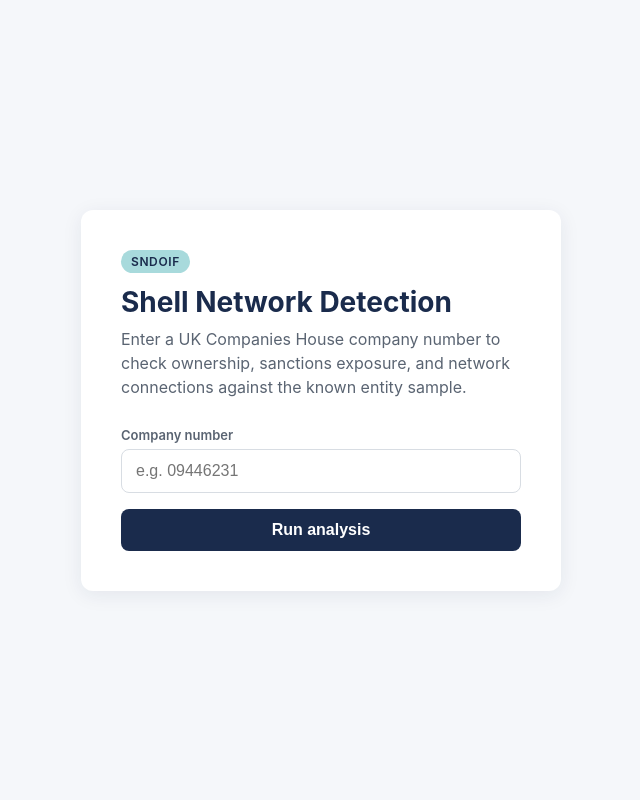
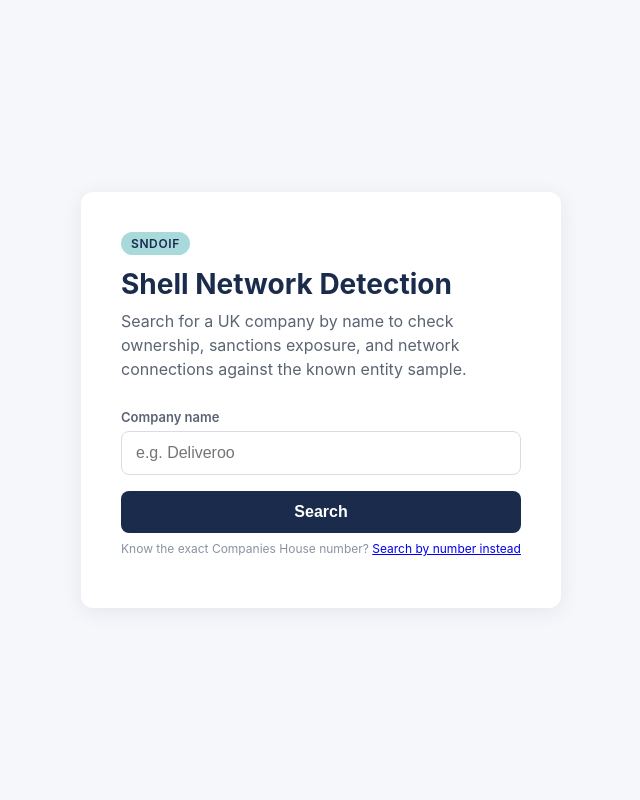
Before and after one commit to VilmaXavier/sndoif, a Flask app: page / in a window 1280 px wide. Shown: the whole page, without its empty margins (319-959 px from the left). Run offline with Flask 3, Linux system fonts and the light colour scheme.

Commit message:
Add company name search: Companies House search endpoint + a results-picker page before running the full pipeline

```diff
--- a/frontend/app.py
+++ b/frontend/app.py
@@ -1,12 +1,12 @@
 """
 SNDOIF -- minimal web frontend.
 
-A small Flask app: type a Companies House company number, and the
-server runs the real ownership pipeline against it (live API calls),
-checks it against the existing entity sample for shared-person and
-red-flag connections, and displays the results plus two embedded
-interactive graphs: a focused view (just this company's immediate
-network) and a full view (the entire known sample).
+Supports searching by company name (via Companies House's search
+endpoint, showing a list of candidates to choose from) or by an exact
+company number (skipping straight to analysis). Runs the real
+ownership pipeline live, checks it against the existing entity sample
+for shared-person and red-flag connections, and displays results plus
+two embedded interactive graphs: a focused view and a full view.
 """
 
 import logging
@@ -17,7 +17,7 @@ from flask import Flask, render_template, request
 
 from fusion.scoring import score_all_pairs
 from fusion.visualization import build_visualization
-from ownership.companies_house import build_ownership_records
+from ownership.companies_house import build_ownership_records, search_companies_by_name
 from ownership.ownership_graph import (
     build_graph,
     detect_jurisdiction_red_flags,
@@ -44,6 +44,20 @@ os.makedirs(GRAPH_OUTPUT_DIR, exist_ok=True)
 def index():
     """The search form page."""
     return render_template("index.html")
+
+
+@app.route("/search-by-name", methods=["POST"])
+def search_by_name():
+    """Search Companies House by name, show a list of candidates to pick from."""
+    query = request.form.get("query", "").strip()
+
+    if not query:
+        return render_template("index.html", error="Please enter a company name.")
+
+    logger.info("Searching by name: %s", query)
+    results = search_companies_by_name(query)
+
+    return render_template("name_results.html", query=query, results=results)
 
 
 @app.route("/search", methods=["POST"])
@@ -91,9 +105,6 @@ def search():
         if searched_record.company_name in f["companies"]
     ]
 
-    # Build BOTH a focused view (this company's immediate network) and
-    # a full view (every company in the current sample) -- the results
-    # page lets the analyst toggle between them without a page reload.
     if searched_record.company_name in graph:
         focused_graph = nx.ego_graph(graph, searched_record.company_name, radius=2, undirected=True)
     else:
--- a/frontend/templates/index.html
+++ b/frontend/templates/index.html
@@ -5,113 +5,38 @@
     <meta name="viewport" content="width=device-width, initial-scale=1.0">
     <title>SNDOIF -- Shell Network Detection</title>
     <style>
-        :root {
-            --navy: #1a2b4c;
-            --blue: #457b9d;
-            --light-blue: #a8dadc;
-            --bg: #f5f7fa;
-            --red: #e63946;
-            --green: #2a9d8f;
-            --border: #d8dde3;
-        }
+        :root { --navy: #1a2b4c; --blue: #457b9d; --light-blue: #a8dadc; --bg: #f5f7fa; --red: #e63946; --border: #d8dde3; }
         * { box-sizing: border-box; }
-        body {
-            font-family: -apple-system, "Segoe UI", Roboto, Helvetica, Arial, sans-serif;
-            background: var(--bg);
-            color: #1d2330;
-            margin: 0;
-            min-height: 100vh;
-            display: flex;
-            align-items: center;
-            justify-content: center;
-            padding: 20px;
-        }
-        .card {
-            background: white;
-            border-radius: 12px;
-            box-shadow: 0 4px 20px rgba(26, 43, 76, 0.08);
-            padding: 40px;
-            max-width: 480px;
-            width: 100%;
-        }
-        .badge {
-            display: inline-block;
-            background: var(--light-blue);
-            color: var(--navy);
-            font-size: 12px;
-            font-weight: 600;
-            letter-spacing: 0.05em;
-            padding: 4px 10px;
-            border-radius: 20px;
-            margin-bottom: 12px;
-        }
-        h1 {
-            color: var(--navy);
-            margin: 0 0 8px;
-            font-size: 28px;
-        }
-        p.subtitle {
-            color: #5a6472;
-            margin: 0 0 28px;
-            line-height: 1.5;
-        }
-        label {
-            display: block;
-            font-size: 13px;
-            font-weight: 600;
-            color: #5a6472;
-            margin-bottom: 6px;
-        }
-        input[type=text] {
-            width: 100%;
-            padding: 12px 14px;
-            font-size: 16px;
-            border: 1px solid var(--border);
-            border-radius: 8px;
-            transition: border-color 0.15s;
-        }
-        input[type=text]:focus {
-            outline: none;
-            border-color: var(--blue);
-        }
-        button {
-            width: 100%;
-            margin-top: 16px;
-            padding: 12px;
-            font-size: 16px;
-            font-weight: 600;
-            background: var(--navy);
-            color: white;
-            border: none;
-            border-radius: 8px;
-            cursor: pointer;
-            transition: background 0.15s;
-        }
+        body { font-family: -apple-system, "Segoe UI", Roboto, Helvetica, Arial, sans-serif; background: var(--bg); color: #1d2330; margin: 0; min-height: 100vh; display: flex; align-items: center; justify-content: center; padding: 20px; }
+        .card { background: white; border-radius: 12px; box-shadow: 0 4px 20px rgba(26, 43, 76, 0.08); padding: 40px; max-width: 480px; width: 100%; }
+        .badge { display: inline-block; background: var(--light-blue); color: var(--navy); font-size: 12px; font-weight: 600; letter-spacing: 0.05em; padding: 4px 10px; border-radius: 20px; margin-bottom: 12px; }
+        h1 { color: var(--navy); margin: 0 0 8px; font-size: 28px; }
+        p.subtitle { color: #5a6472; margin: 0 0 28px; line-height: 1.5; }
+        label { display: block; font-size: 13px; font-weight: 600; color: #5a6472; margin-bottom: 6px; }
+        input[type=text] { width: 100%; padding: 12px 14px; font-size: 16px; border: 1px solid var(--border); border-radius: 8px; }
+        input[type=text]:focus { outline: none; border-color: var(--blue); }
+        button { width: 100%; margin-top: 16px; padding: 12px; font-size: 16px; font-weight: 600; background: var(--navy); color: white; border: none; border-radius: 8px; cursor: pointer; }
         button:hover { background: var(--blue); }
-        .error {
-            background: #fdecea;
-            color: var(--red);
-            padding: 12px 14px;
-            border-radius: 8px;
-            margin-top: 16px;
-            font-size: 14px;
-        }
-        @media (max-width: 480px) {
-            .card { padding: 28px 20px; }
-            h1 { font-size: 24px; }
-        }
+        .error { background: #fdecea; color: var(--red); padding: 12px 14px; border-radius: 8px; margin-top: 16px; font-size: 14px; }
+        .hint { font-size: 12px; color: #8a92a0; margin-top: 8px; }
+        @media (max-width: 480px) { .card { padding: 28px 20px; } h1 { font-size: 24px; } }
     </style>
 </head>
 <body>
     <div class="card">
         <span class="badge">SNDOIF</span>
         <h1>Shell Network Detection</h1>
-        <p class="subtitle">Enter a UK Companies House company number to check ownership,
+        <p class="subtitle">Search for a UK company by name to check ownership,
            sanctions exposure, and network connections against the known entity sample.</p>
-        <form method="POST" action="/search">
-            <label for="company_number">Company number</label>
-            <input type="text" id="company_number" name="company_number" placeholder="e.g. 09446231" required>
-            <button type="submit">Run analysis</button>
+        <form method="POST" action="/search-by-name">
+            <label for="query">Company name</label>
+            <input type="text" id="query" name="query" placeholder="e.g. Deliveroo" required>
+            <button type="submit">Search</button>
+        </form>
+        <p class="hint">Know the exact Companies House number? <a href="#" onclick="document.getElementById('num-form').style.display='block'; return false;">Search by number instead</a></p>
+        <form method="POST" action="/search" id="num-form" style="display:none; margin-top: 10px;">
+            <input type="text" name="company_number" placeholder="e.g. 09446231" required>
+            <button type="submit">Analyze</button>
         </form>
         {% if error %}
         <p class="error">{{ error }}</p>
--- a/ownership/companies_house.py
+++ b/ownership/companies_house.py
@@ -140,3 +140,41 @@ if __name__ == "__main__":
     for record in results:
         print(f"- {record.company_name} ({record.company_number}): "
               f"{len(record.officers)} officers, {len(record.psc)} PSC records")
+
+def search_companies_by_name(query: str, max_results: int = 10) -> list[dict[str, Any]]:
+    """Search Companies House for companies matching a name.
+
+    Uses Companies House's dedicated search endpoint, which does
+    fuzzy/partial name matching server-side and returns a ranked list
+    of candidates -- unlike get_company_profile(), which requires an
+    exact company number.
+
+    Args:
+        query: A company name or partial name, e.g. "Deliveroo".
+        max_results: Maximum number of results to return.
+
+    Returns:
+        A list of dicts, each with the fields useful for letting a
+        user pick the right company: company_number, title (name),
+        company_status, address_snippet.
+    """
+    api_key = os.getenv("COMPANIES_HOUSE_API_KEY")
+    url = f"{BASE_URL}/search/companies"
+    params = {"q": query, "items_per_page": max_results}
+
+    response = requests.get(url, params=params, auth=(api_key, ""))
+    response.raise_for_status()
+
+    data = response.json()
+
+    results = []
+    for item in data.get("items", []):
+        results.append({
+            "company_number": item.get("company_number"),
+            "title": item.get("title"),
+            "company_status": item.get("company_status"),
+            "address_snippet": item.get("address_snippet"),
+        })
+
+    logger.info("Found %d companies matching %r", len(results), query)
+    return results
```
Also changed, not shown: frontend/templates/name_results.html (added, +55 -0 lines).
